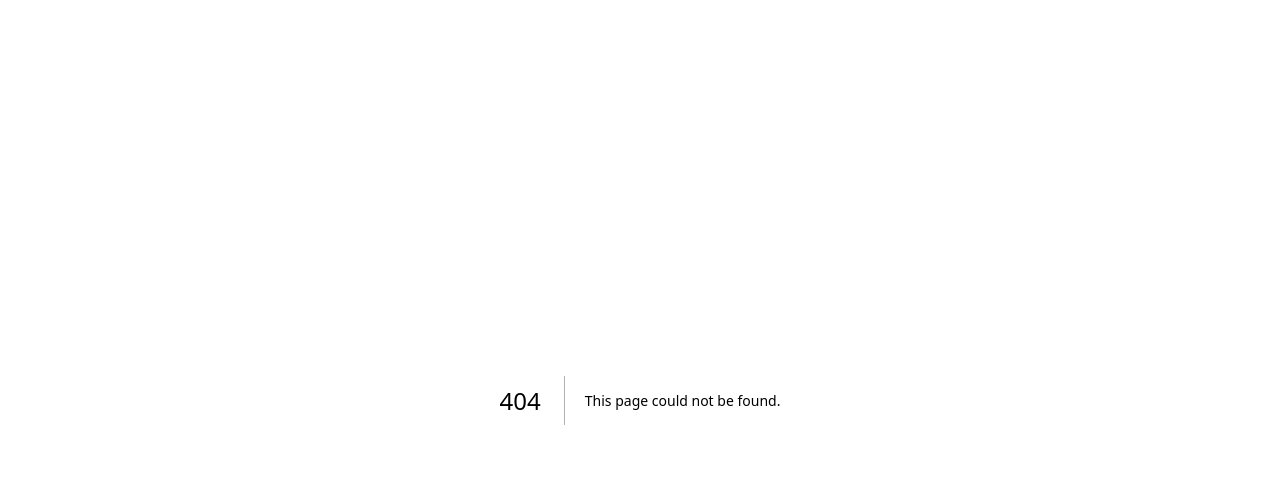
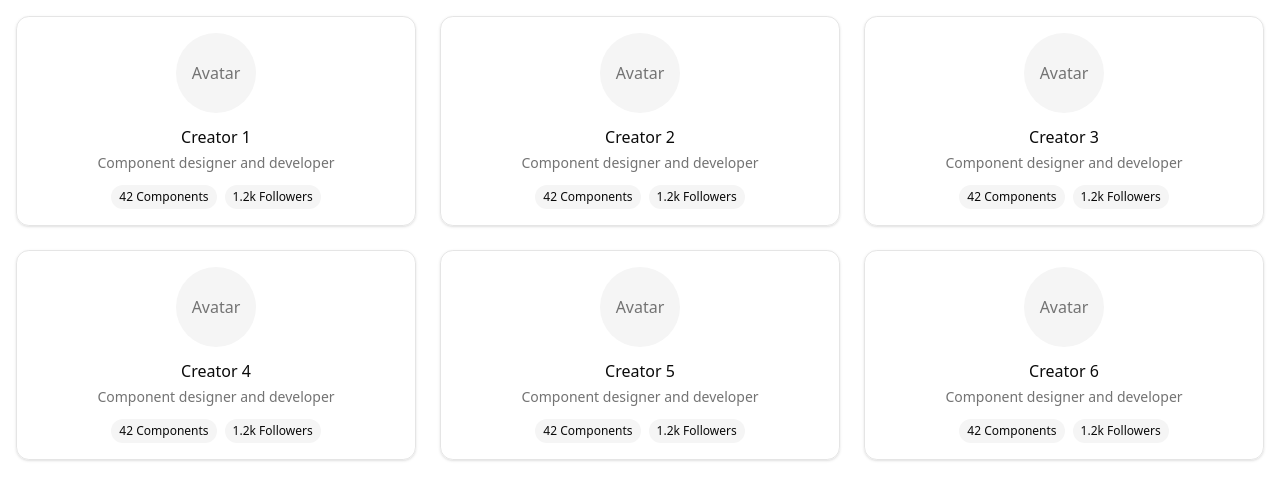
Before and after one commit to jeiwinfrey/swiftblocs, a Next.js app: page /publish in a window 1280 px wide. Before the commit this address had no page. Shown: the top 500 px of the page. Built offline with nearby package versions, Linux system fonts and the light colour scheme.

Commit message:
add new button working

```diff
--- /dev/null
+++ b/src/app/(main)/publish/page.tsx
@@ -0,0 +1,24 @@
+import React from 'react';
+
+export default function CreatorsPage() {
+  return (
+    <div className="container mx-auto p-4">
+      <div className="grid grid-cols-1 md:grid-cols-2 lg:grid-cols-3 gap-6">
+        {/* Placeholder for creator profiles - would be dynamically generated in a real app */}
+        {Array.from({ length: 6 }).map((_, index) => (
+          <div key={index} className="border rounded-lg p-4 shadow-sm flex flex-col items-center">
+            <div className="w-20 h-20 rounded-full bg-muted mb-3 flex items-center justify-center">
+              <span className="text-muted-foreground">Avatar</span>
+            </div>
+            <h3 className="font-medium">Creator {index + 1}</h3>
+            <p className="text-sm text-muted-foreground mt-1 text-center">Component designer and developer</p>
+            <div className="flex gap-2 mt-3">
+              <span className="text-xs px-2 py-1 rounded-full bg-muted">42 Components</span>
+              <span className="text-xs px-2 py-1 rounded-full bg-muted">1.2k Followers</span>
+            </div>
+          </div>
+        ))}
+      </div>
+    </div>
+  );
+}
--- a/src/components/layout/app-header.tsx
+++ b/src/components/layout/app-header.tsx
@@ -6,9 +6,11 @@ import { Button } from "@/components/ui/button"
 import { ThemeToggle } from "@/components/theme-toggle"
 import { UserAvatar } from "@/components/layout/user-avatar"
 import { ContentRouter } from "./routing"
+import { useRouter } from "next/navigation"
 
 export function AppHeader() {
   const [isLoggedIn] = useState(true); // Set to false or true
+  const router = useRouter();
 
   return (
     <main
@@ -36,7 +38,7 @@ export function AppHeader() {
             <ThemeToggle />
             {isLoggedIn ? (
               <div className="flex items-center gap-3">
-                <Button variant="outline" size="sm">Add New</Button>
+                <Button variant="outline" size="sm" onClick={() => router.push("/publish")}>Add New</Button>
                 <UserAvatar />
               </div>
             ) : (
```
Also changed, not shown: src/app/(main)/home/page.tsx (line endings or trailing spaces).
